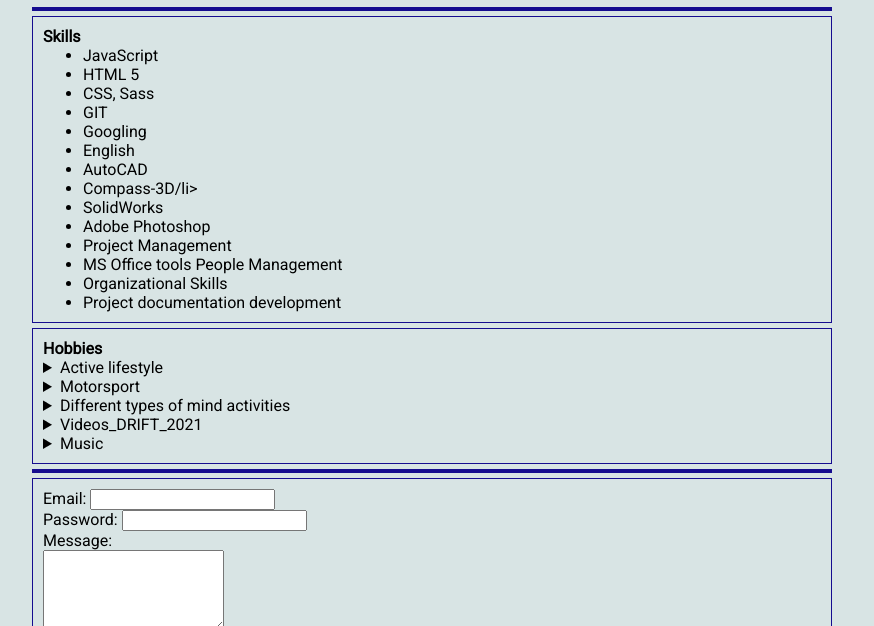
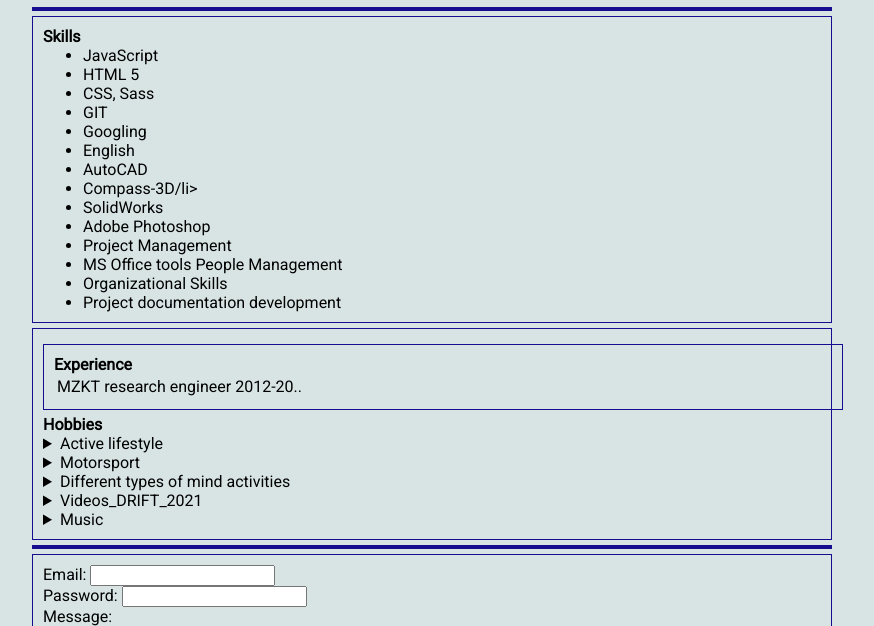
Before and after one commit to GAREET/Homework_3, a plain HTML site: page index.html in a window 1280 px wide. Shown: the part 474-1100 px from the top of the page, without its empty margins (208-1082 px from the left). Drawn offline with Linux system fonts and the light colour scheme.

Commit message:
Update index.html

```diff
--- a/index.html
+++ b/index.html
@@ -45,6 +45,17 @@
             </ul>
         </section>
         <section>
+                    <section>
+            <h4>Experience</h4>
+            <table>
+                <tr>
+                    <td>MZKT</td>
+                    <td>research engineer</td>
+                    <td>2012-20..</td>
+                </tr>
+            </table>
+        </section>
+
             <h4>Hobbies</h4>
             <details>
                 <summary>Active lifestyle</summary>
```
